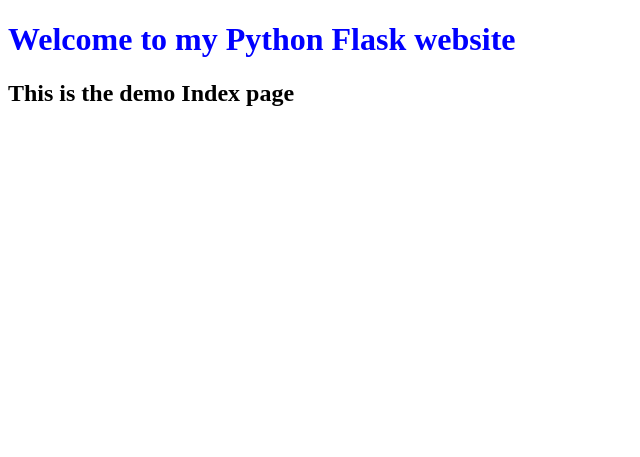
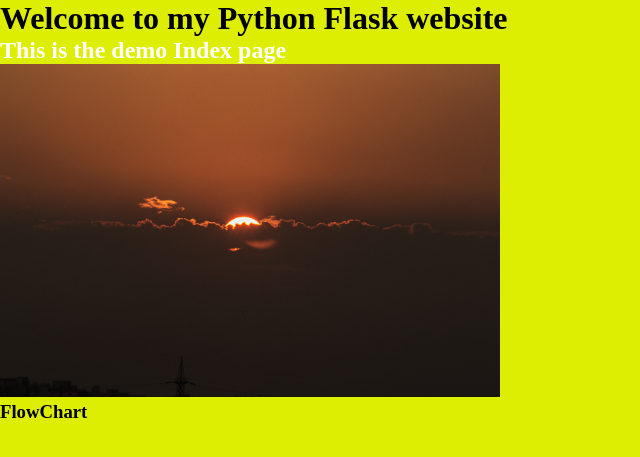
Before and after one commit to SheyiB/LearningFlask, a Flask app: page / in a window 1280 px wide. Shown: the top 457 px of the page, without its empty margins (0-640 px from the left). Run offline with Flask 2, Linux system fonts and the light colour scheme.

Commit message:
Working with Static files

```diff
--- a/app/static/css/style.css
+++ b/app/static/css/style.css
@@ -6,3 +6,7 @@
 body{
     background-color: #ddee02;
 }
+
+h2{
+    color: white;
+}
--- a/app/static/js/app.js
+++ b/app/static/js/app.js
@@ -1 +1,3 @@
 console.log("Hello from Flask!!")
+
+alert('Hello Admin')
--- a/app/templates/admin/dashboard.html
+++ b/app/templates/admin/dashboard.html
@@ -5,6 +5,7 @@
     <meta http-equiv="X-UA-Compatible" content="IE=edge">
     <meta name="viewport" content="width=device-width, initial-scale=1.0">
     <title>Index Page</title>
+    <script defer src="{{ url_for('static', filename='js/app.js')}}"></script>
     <style>
         h1{
             color: green;
--- a/app/templates/public/index.html
+++ b/app/templates/public/index.html
@@ -5,14 +5,14 @@
     <meta http-equiv="X-UA-Compatible" content="IE=edge">
     <meta name="viewport" content="width=device-width, initial-scale=1.0">
     <title>Index Page</title>
-    <style>
-        h1{
-            color: blue;
-        }
-    </style>
+    <link rel="stylesheet" href="{{ url_for('static', filename='css/style.css')}}"
 </head>
 <body>
     <h1> Welcome to my Python Flask website</h1>
     <h2>This is the demo Index page</h2>
+    <img
+    style="max-width: 500px;"
+    src="{{ url_for('static', filename='img/pic.jpg') }}">
+    <h3>FlowChart</h3>
 </body>
 </html>
```
